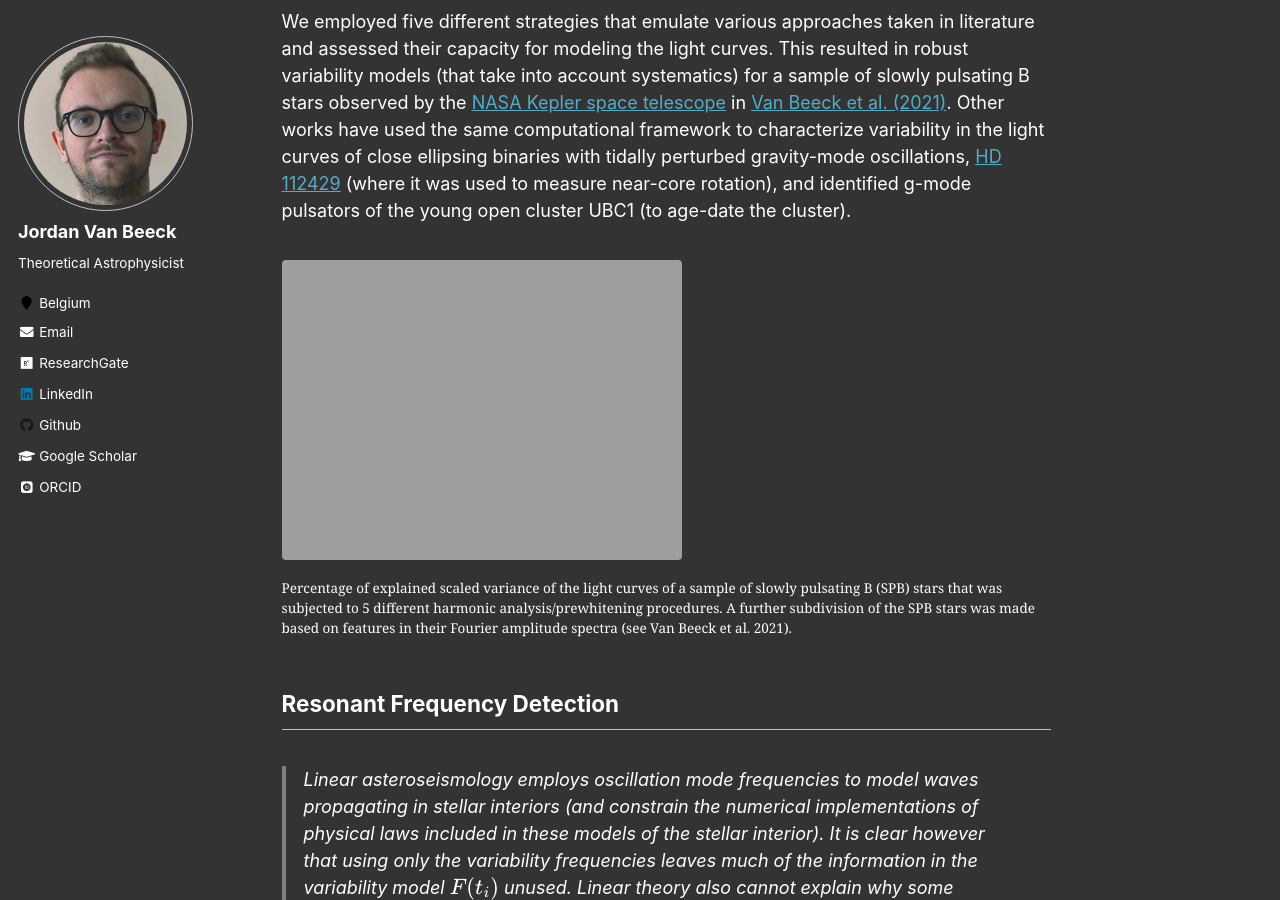
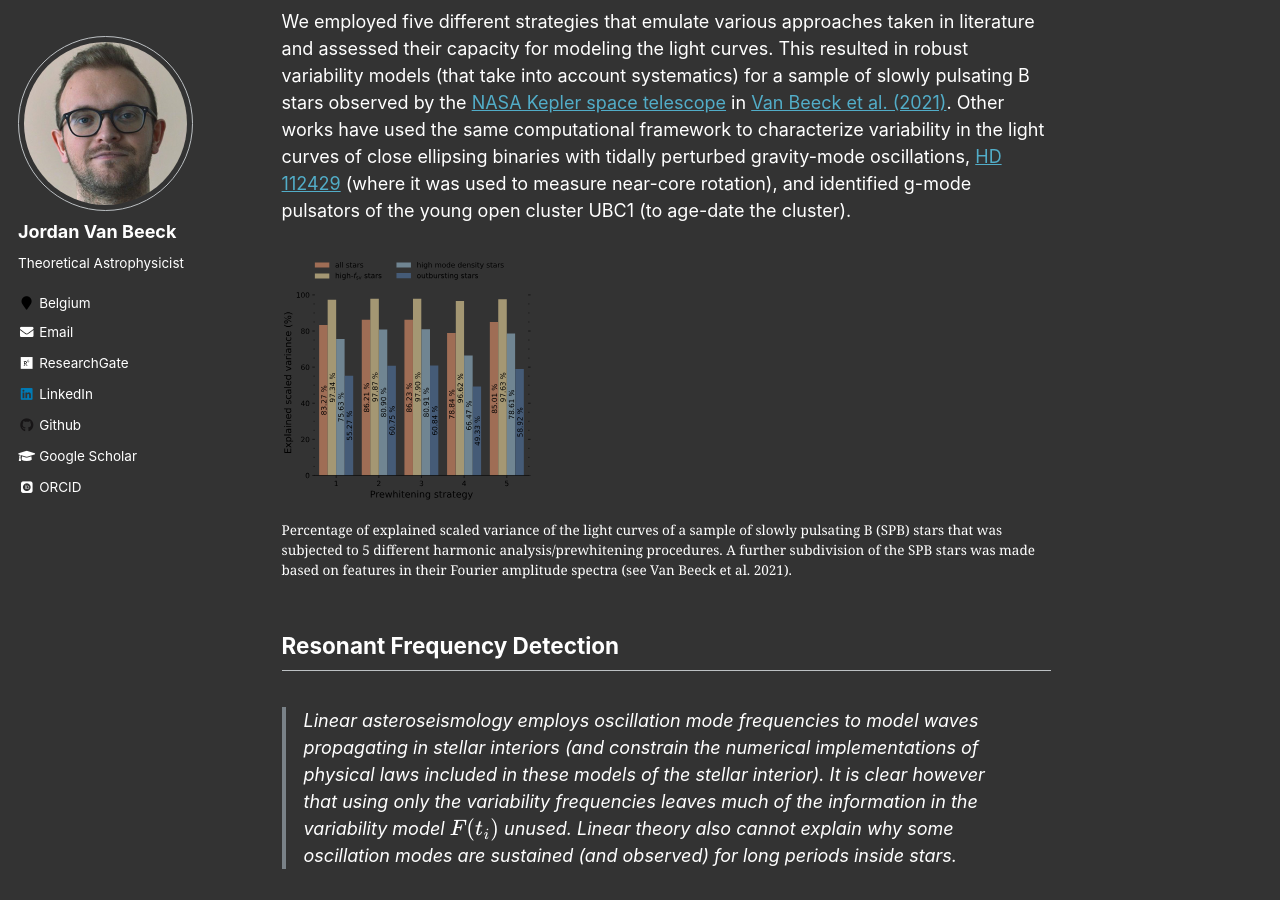
Before and after one commit to JVB11/jvb11.github.io, a Jekyll site: the page built from _research/variability_analysis.md, in a window 1280 px wide and 900 px high, scrolled down 1382 px. Built offline with Jekyll 4.4.1, drawn with Linux system fonts in a browser that asks for light colours; some web fonts are replaced; formulas are drawn with MathJax 3.

Commit message:
update figure name

```diff
--- a/_research/variability_analysis.md
+++ b/_research/variability_analysis.md
@@ -45,8 +45,8 @@ Other works have used the same computational framework to characterize variabili
 {% include base_path %}
 
 <figure>
-  <a href="{{ '/images/research/variability_analysis/explained_scaled_variances.svg' | prepend: base_path }}" class="image-popup" title="Explained Scaled Variances obtained by analyzing a sample of SPB stars using the 5 strategies embedded in NTSA.">
-    <img src="{{ '/images/research/variability_analysis/explained_scaled_variances.svg' | prepend: base_path }}" alt="Explained Scaled Variances obtained by analyzing a sample of SPB stars using the 5 strategies embedded in NTSA.">
+  <a href="{{ '/images/research/variability_analysis/explained_scaled_variance.svg' | prepend: base_path }}" class="image-popup" title="Explained Scaled Variances obtained by analyzing a sample of SPB stars using the 5 strategies embedded in NTSA.">
+    <img src="{{ '/images/research/variability_analysis/explained_scaled_variance.svg' | prepend: base_path }}" alt="Explained Scaled Variances obtained by analyzing a sample of SPB stars using the 5 strategies embedded in NTSA.">
   </a>
   <figcaption>Percentage of explained scaled variance of the light curves of a sample of slowly pulsating B (SPB) stars that was subjected to 5 different harmonic analysis/prewhitening procedures. A further subdivision of the SPB stars was made based on features in their Fourier amplitude spectra (see Van Beeck et al. 2021).</figcaption>
 </figure>
```
